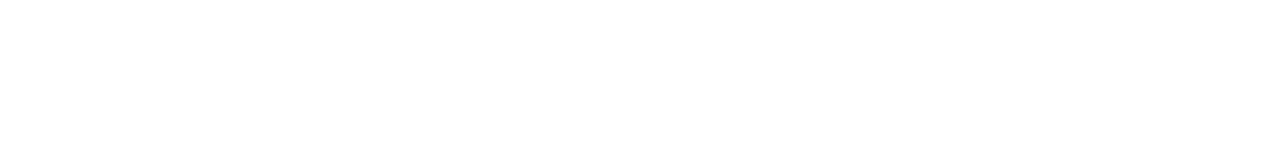
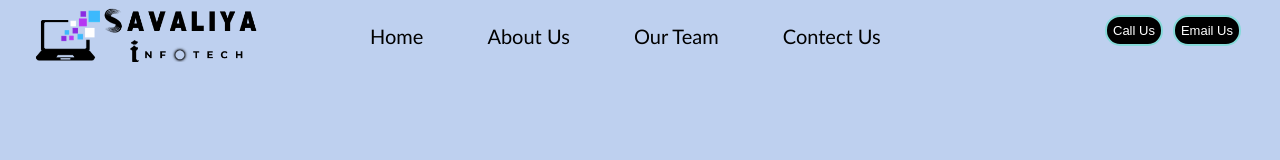
Before and after one commit to HemanshuSavaliya/Savaliya-Infotech, a plain HTML site: page team.html in a window 1280 px wide. Drawn offline with Linux system fonts and the light colour scheme.

Commit message:
team.html add

```diff
--- a/team.html
+++ b/team.html
@@ -0,0 +1,26 @@
+<!DOCTYPE html>
+<html lang="en">
+
+<head>
+    <meta charset="UTF-8">
+    <meta name="viewport" content="width=device-width, initial-scale=1.0">
+    <title>SAVALIYA INFOTECH</title>
+    <link rel="stylesheet" href="/website/home.css">
+</head>
+
+<body class="body">
+    <header class="header">
+        <div class="left">
+            <img src="/img/new logo.png" alt="">
+        </div>
+        <div class="mid">
+            <ul class="navbar">
+                <li><a href="/index.html">Home</a></li>
+                <li><a href="">About Us</a></li>
+                <li><a href="/team.html">Our Team</a></li>
+                <li><a href="/contect.html">Contect Us</a></li>
+            </ul>
+        </div>
+        <div class="right">
+            <button class="btn">Call Us</button><button class="btn">Email Us</button>
+        </div>
```
Also changed, not shown: contect.html (+2 -2 lines), index.html (+1 -1 lines).
